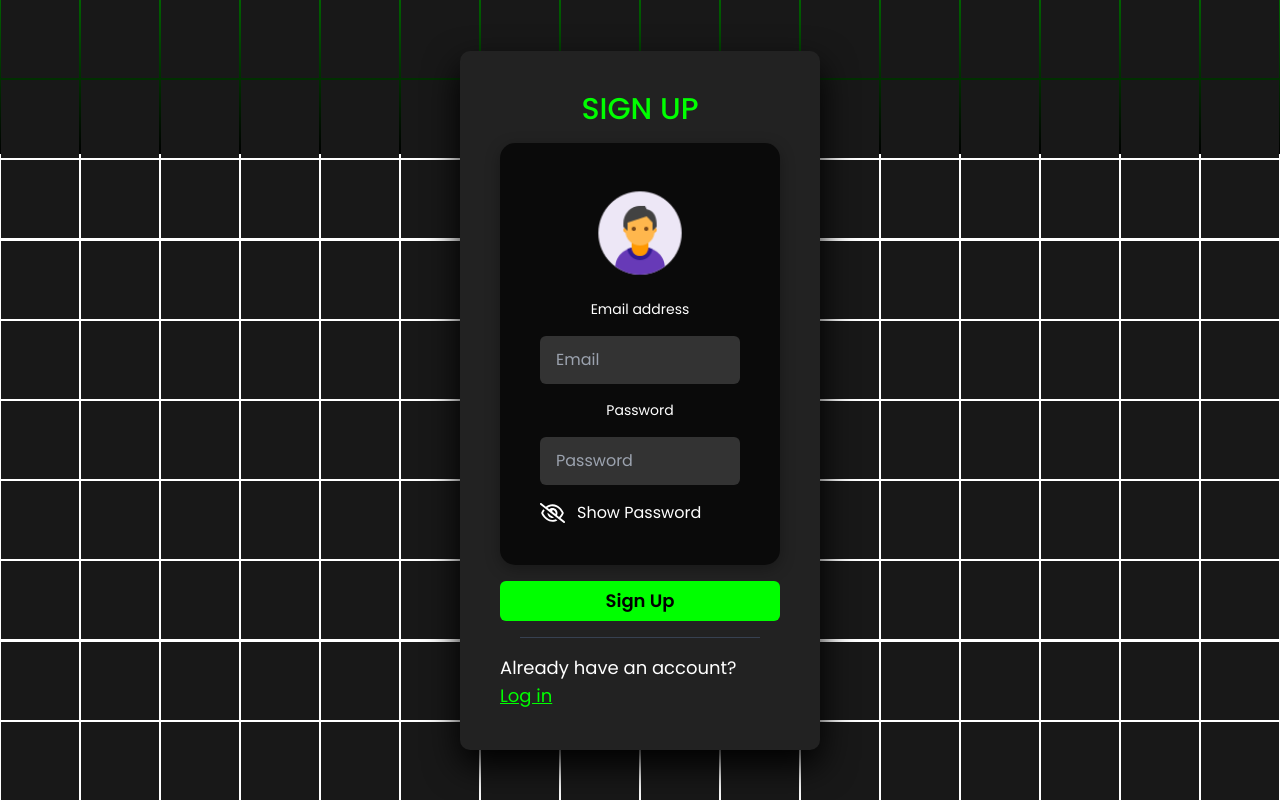
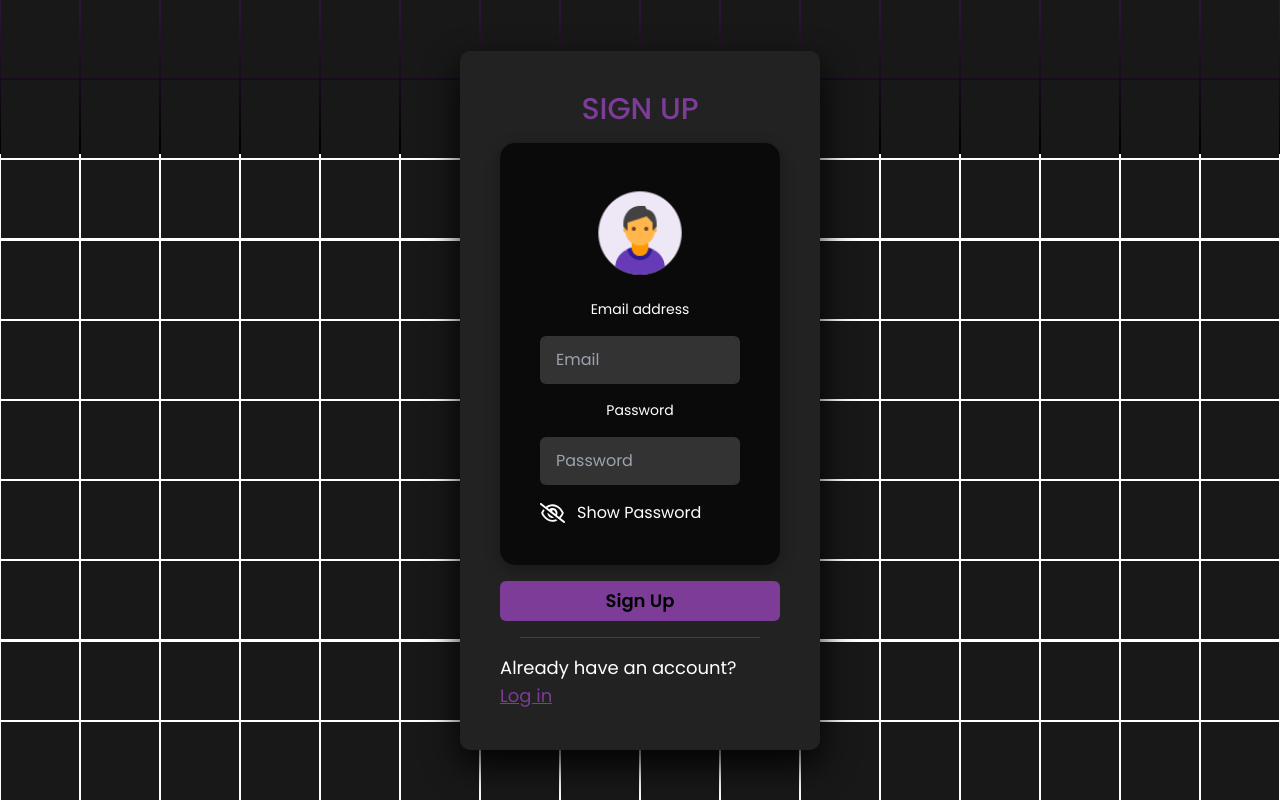
Before and after one commit to Devansh120811/Valorant, a React (Vite) app in the folder client/: page /Signup in a window 1280 px wide. Built offline with nearby package versions, Linux system fonts and the light colour scheme.

Commit message:
Signup and login color change

```diff
--- a/client/src/Pages/Signup/Signup.css
+++ b/client/src/Pages/Signup/Signup.css
@@ -24,7 +24,8 @@ section::before {
   position: absolute;
   width: 100%;
   height: 100%;
-  background: linear-gradient(#000, #0f0, #000);
+  background: linear-gradient(#000, #7D3C98, #000);
+  /* Purple Gradient */
   animation: animate 5s linear infinite;
 }
 
@@ -49,7 +50,8 @@ section span {
 }
 
 section span:hover {
-  background: #0f0;
+  background: #7D3C98;
+  /* Purple */
   transition: 0s;
 }
 
@@ -62,34 +64,37 @@ section .signin {
   justify-content: center;
   align-items: center;
   border-radius: 10px;
-  box-shadow: 0 15px 35px rgba(0, 0, 0, 9);
+  box-shadow: 0 15px 35px rgba(0, 0, 0, 0.9);
+  /* Corrected opacity */
 }
 
 .signin .input-tag {
   background-color: #333;
 }
 
-
-
 .signin .log-name {
-  color: #0f0;
+  color: #7D3C98;
+  /* Purple */
 }
 
 .signin .login-btn {
-  background-color: #0f0;
+  background-color: #7D3C98;
+  /* Purple */
 }
 
 .signin .signup-acc a {
-  color: #0f0;
+  color: #7D3C98;
+  /* Purple */
 }
 
 .Phoneno:hover {
-  background-color: #0f0;
+  background-color: #7D3C98;
+  /* Purple */
 }
 
 .Login {
-  color: #0f0;
-
+  color: #7D3C98;
+  /* Purple */
 }
 
 input[type="password"]::-ms-reveal,
--- a/client/src/Pages/Signup/Signup.jsx
+++ b/client/src/Pages/Signup/Signup.jsx
@@ -166,7 +166,7 @@ const Signup = () => {
                         <div className=" flex flex-col gap-3 mt-4">
                             <h2 className="h2-signup text-lg">
                                 <p>Already have an account? </p>
-                                <a href="/" className=" underline Login">
+                                <a href="/Login" className=" underline Login">
                                     Log in
                                 </a>
                             </h2>
```
